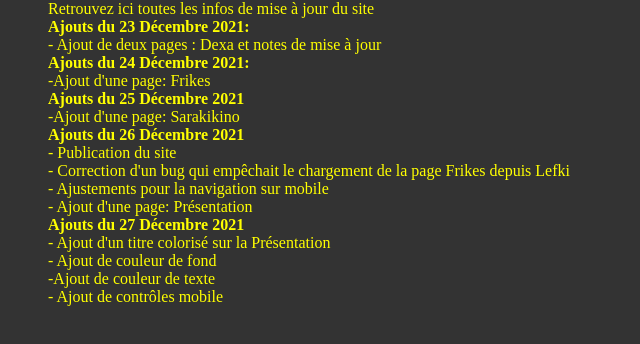
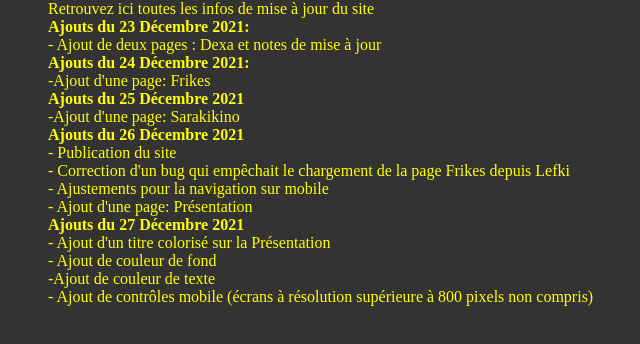
Before and after one commit to terenceithaque/ithaque, a plain HTML site: page notesmisesàjour.html in a window 1280 px wide. Shown: the whole page, without its empty margins (192-832 px from the left). Drawn offline with Linux system fonts and the light colour scheme.

Commit message:
Complétion de note de mise à jour

```diff
--- a/notesmisesàjour.html
+++ b/notesmisesàjour.html
@@ -32,7 +32,10 @@
       <p>- Ajout d'un titre colorisé sur la Présentation</p>
       <p>- Ajout de couleur de fond</p>
       <p>-Ajout de couleur de texte</p>
-      <p>- Ajout de contrôles mobile</p>
+      <p>
+        - Ajout de contrôles mobile (écrans à résolution supérieure à 800 pixels
+        non compris)
+      </p>
     </div>
   </body>
   <script src="js/info.js"></script>
```
